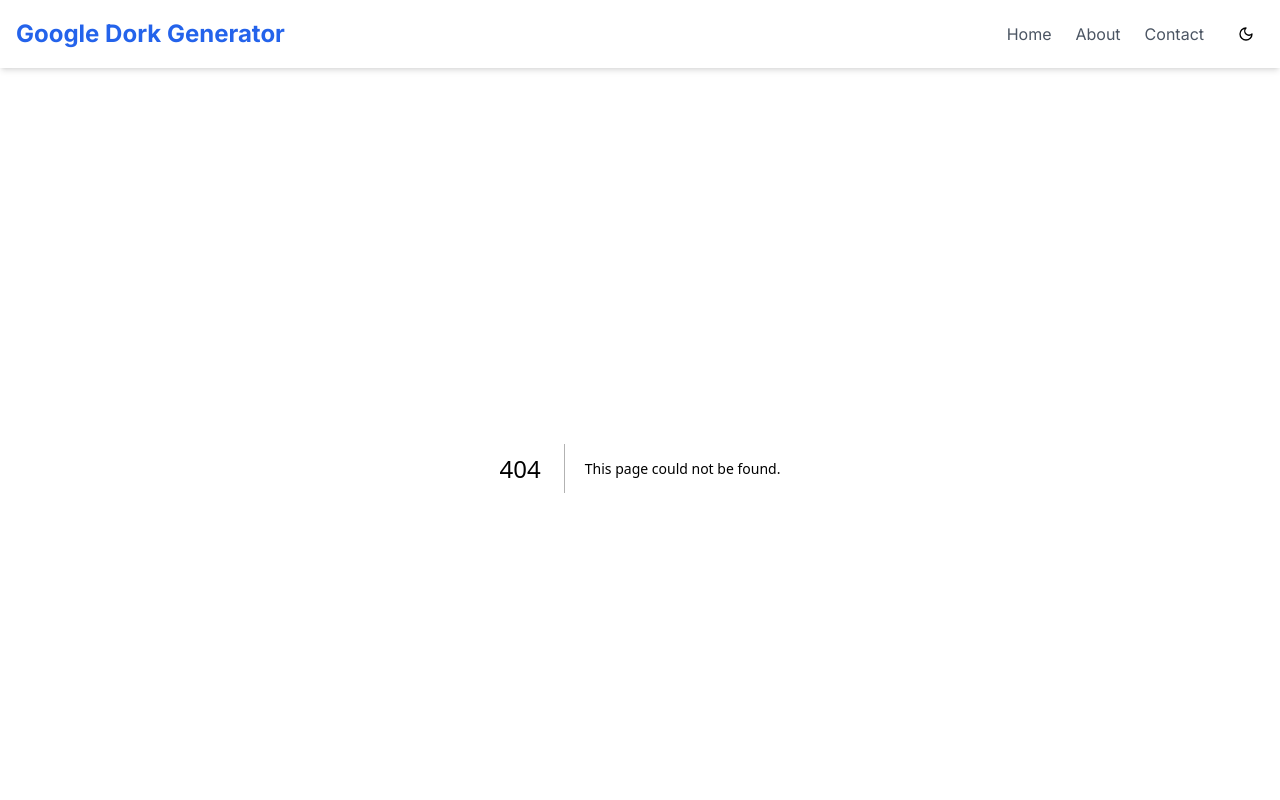
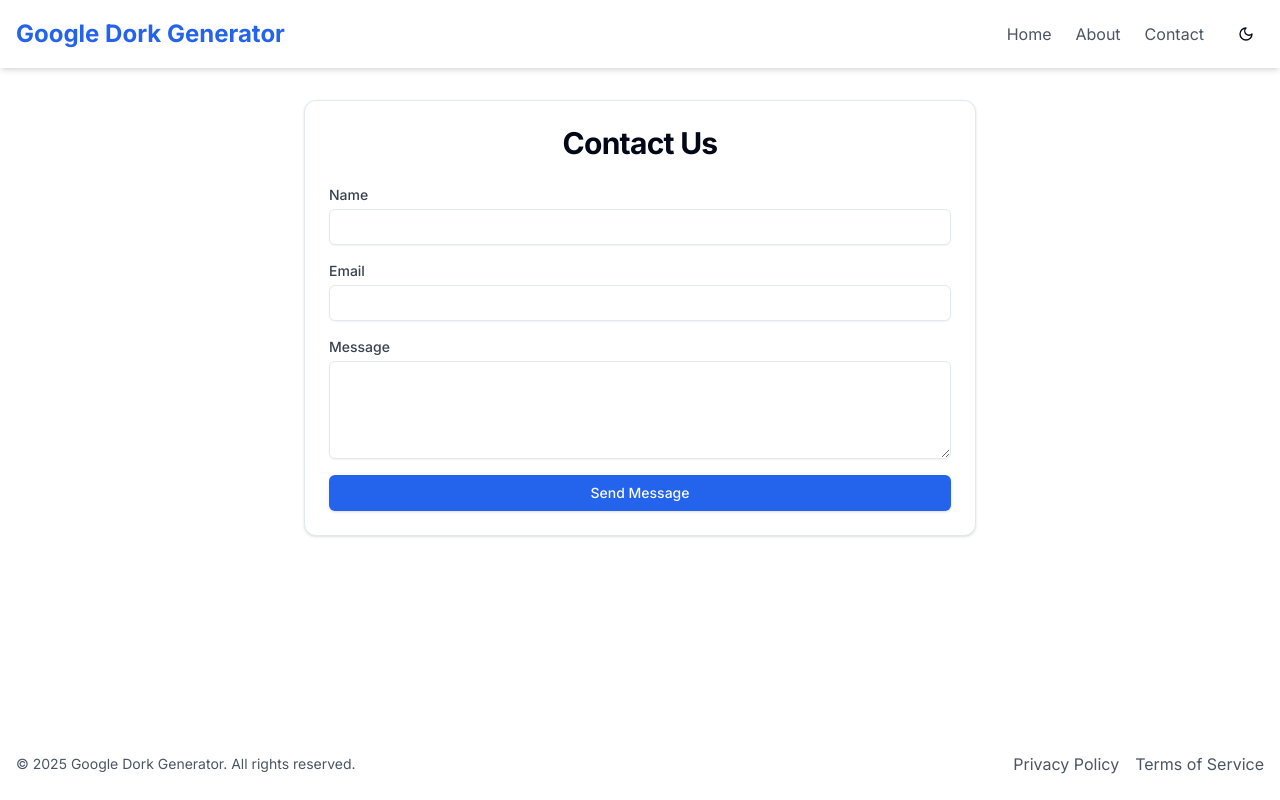
Before and after one commit to saikothasan/Google-Dork-Generator, a Next.js app: page /contact in a window 1280 px wide. Before the commit this address had no page. Shown: the top 800 px of the page. Built offline with nearby package versions, Linux system fonts and the light colour scheme.

Commit message:
Create page.tsx

```diff
--- /dev/null
+++ b/app/contact/page.tsx
@@ -0,0 +1,90 @@
+"use client"
+
+import { useState } from "react"
+import { Button } from "@/components/ui/button"
+import { Input } from "@/components/ui/input"
+import { Textarea } from "@/components/ui/textarea"
+import { Card, CardContent, CardHeader, CardTitle } from "@/components/ui/card"
+import { toast, ToastContainer } from "react-toastify"
+import "react-toastify/dist/ReactToastify.css"
+
+export default function Contact() {
+  const [name, setName] = useState("")
+  const [email, setEmail] = useState("")
+  const [message, setMessage] = useState("")
+
+  const handleSubmit = (e: React.FormEvent) => {
+    e.preventDefault()
+    // Here you would typically send the form data to your backend
+    console.log({ name, email, message })
+    toast.success("Message sent successfully!", {
+      position: "top-right",
+      autoClose: 3000,
+      hideProgressBar: false,
+      closeOnClick: true,
+      pauseOnHover: true,
+      draggable: true,
+      progress: undefined,
+    })
+    setName("")
+    setEmail("")
+    setMessage("")
+  }
+
+  return (
+    <div className="container mx-auto px-4 py-8">
+      <Card className="max-w-2xl mx-auto">
+        <CardHeader>
+          <CardTitle className="text-3xl font-bold text-center">Contact Us</CardTitle>
+        </CardHeader>
+        <CardContent>
+          <form onSubmit={handleSubmit} className="space-y-4">
+            <div>
+              <label htmlFor="name" className="block text-sm font-medium text-gray-700 dark:text-gray-300">
+                Name
+              </label>
+              <Input
+                id="name"
+                type="text"
+                value={name}
+                onChange={(e) => setName(e.target.value)}
+                required
+                className="mt-1"
+              />
+            </div>
+            <div>
+              <label htmlFor="email" className="block text-sm font-medium text-gray-700 dark:text-gray-300">
+                Email
+              </label>
+              <Input
+                id="email"
+                type="email"
+                value={email}
+                onChange={(e) => setEmail(e.target.value)}
+                required
+                className="mt-1"
+              />
+            </div>
+            <div>
+              <label htmlFor="message" className="block text-sm font-medium text-gray-700 dark:text-gray-300">
+                Message
+              </label>
+              <Textarea
+                id="message"
+                value={message}
+                onChange={(e) => setMessage(e.target.value)}
+                required
+                className="mt-1"
+                rows={4}
+              />
+            </div>
+            <Button type="submit" className="w-full">
+              Send Message
+            </Button>
+          </form>
+        </CardContent>
+      </Card>
+      <ToastContainer />
+    </div>
+  )
+}
```
